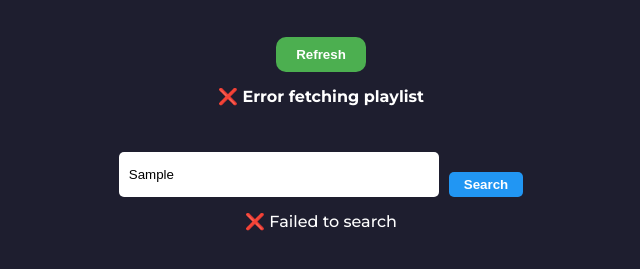
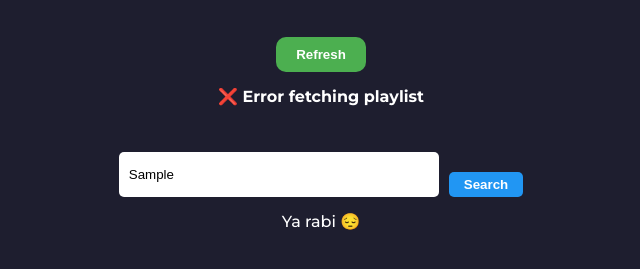
Before and after one commit to Molrih004/spotify-picker, a website: page public/index.html in a window 1280 px wide. Both pictures are taken after typing "Sample" into the empty fields and a click on the button "Search". Shown: the part 91-360 px from the top of the page, without its empty margins (319-959 px from the left). Drawn offline with Linux system fonts and the light colour scheme; no server answers.

Commit message:
index.html

```diff
--- a/public/index.html
+++ b/public/index.html
@@ -121,7 +121,7 @@ document.getElementById("searchBtn").onclick = async () => {
     });
   } catch (err) {
     console.error(err);
-    resultsEl.innerHTML = "❌ Failed to search";
+    resultsEl.innerHTML = "Ya rabi 😔";
   }
 };
 
```
